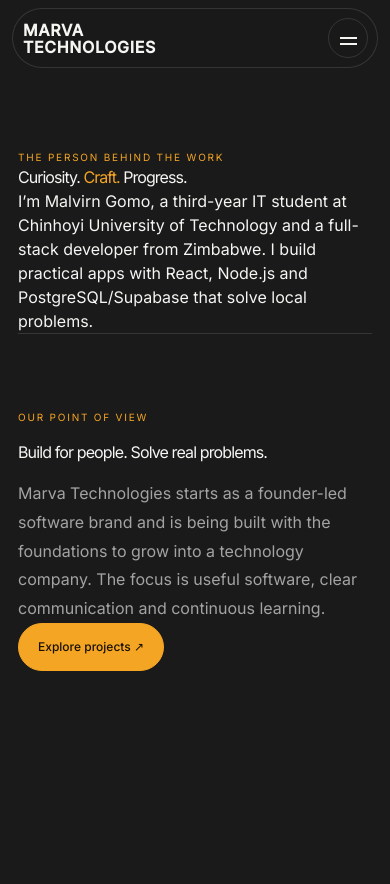
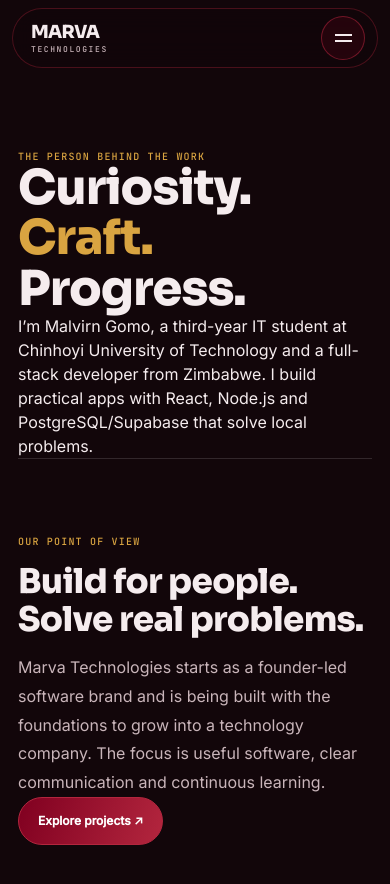
Before and after one commit to malvirn/marvatechnologies, a Next.js app: page /about in a window 390 px wide. Shown: the top 884 px of the page. Before the commit the page ends 844 px from the top, so only its background shows below. Built offline with nearby package versions, Linux system fonts and the light colour scheme.

Commit message:
Apply Marva maroon theme and responsive hero styling

```diff
--- a/src/app/globals.css
+++ b/src/app/globals.css
@@ -1,172 +1,150 @@
 @import "tailwindcss";
 
 @theme {
-  --color-background: #1a1a1a;
-  --color-surface: #232323;
-  --color-foreground: #f5f5f2;
-  --color-muted: #a3a3a3;
-  --color-accent: #f5a524;
+  --color-background: #12060A;
+  --color-surface: #1B0A10;
+  --color-foreground: #F5ECEE;
+  --color-muted: #C9B5BA;
+  --color-accent: #B3263E;
   --font-sans: var(--font-inter);
-  --font-heading: var(--font-space);
+  --font-heading: var(--font-sora);
 }
 
-:root,
-html[data-theme="dark"] {
+:root {
   color-scheme: dark;
-  --background: #1a1a1a;
-  --surface: #232323;
-  --text: #f5f5f2;
-  --muted: #a3a3a3;
-  --border: rgba(255,255,255,.12);
-  --accent: #f5a524;
-  --accent-ink: #1a1100;
-  --header-bg: rgba(26,26,26,.78);
-  --header-solid: rgba(26,26,26,.96);
-  --soft: rgba(255,255,255,.055);
-}
-html[data-theme="light"] {
-  color-scheme: light;
-  --background: #ffffff;
-  --surface: #f4f4f4;
-  --text: #1a1a1a;
-  --muted: #5c5c5c;
-  --border: rgba(0,0,0,.12);
-  --accent: #b86e00;
-  --accent-ink: #ffffff;
-  --header-bg: rgba(255,255,255,.82);
-  --header-solid: rgba(255,255,255,.97);
-  --soft: rgba(0,0,0,.045);
+  --background: #12060A;
+  --surface: #1B0A10;
+  --text: #F5ECEE;
+  --muted: #C9B5BA;
+  --border: rgba(245,236,238,.14);
+  --maroon: #800020;
+  --accent: #B3263E;
+  --gold: #D9A441;
+  --header-bg: rgba(18,6,10,.55);
+  --header-solid: rgba(18,6,10,.88);
+  --soft: rgba(255,255,255,.06);
 }
 *{box-sizing:border-box}
 html{scroll-behavior:smooth;background:var(--background)}
-body{margin:0;background:var(--background);color:var(--text);font-family:var(--font-inter),Arial,sans-serif;transition:background-color .2s,color .2s}
+body{margin:0;background:var(--background);color:var(--text);font-family:var(--font-inter),Arial,sans-serif;overflow-x:hidden}
 a{color:inherit;text-decoration:none}
 button{font:inherit}
-:focus-visible{outline:2px solid var(--accent);outline-offset:4px}
+:focus-visible{outline:2px solid var(--gold);outline-offset:4px}
 .shell{width:min(1120px,calc(100% - 48px));margin-inline:auto}
 
-/* Floating header */
-.site-header{position:fixed;z-index:100;top:calc(12px + env(safe-area-inset-top));left:50%;transform:translateX(-50%);width:min(1120px,calc(100% - 32px));height:64px;border:1px solid var(--border);border-radius:999px;background:var(--header-bg);backdrop-filter:blur(18px);-webkit-backdrop-filter:blur(18px);transition:background .25s,border-color .25s}
-.site-header.is-scrolled{background:var(--header-solid);border-color:color-mix(in srgb,var(--accent) 42%,var(--border))}
-.header-inner{height:100%;display:flex;align-items:center;justify-content:space-between;padding:0 9px 0 13px;gap:20px}
-.brand-lockup{display:flex;align-items:center;gap:9px;min-width:190px;color:var(--text)}
-.marva-mark{display:inline-flex;width:40px;height:40px;flex:0 0 40px}
-.marva-mark svg{display:block;overflow:visible}
-.wordmark{display:flex;flex-direction:column;gap:1px;font-family:var(--font-space),sans-serif;font-weight:700;line-height:1;letter-spacing:.08em}
-.typing-line,.typing-subline{position:relative;display:block;white-space:nowrap}
-.typing-line{font-size:15px}
-.typing-subline{font:500 8px var(--font-inter),sans-serif;letter-spacing:.29em;color:var(--muted);margin-top:4px}
-.typing-reserve{visibility:hidden;pointer-events:none}
-.typing-line>.typing-reserve,.typing-subline>.typing-reserve{position:absolute;inset:0 auto auto 0}
-.typing-cursor{display:inline-block;width:2px;height:1em;background:var(--accent);vertical-align:-.12em;margin-left:3px;animation:cursor-blink 1s steps(2,start) infinite}
-.typing-cursor.small{height:.9em}
-@keyframes cursor-blink{to{visibility:hidden}}
+/* Floating maroon header */
+.site-header{position:fixed;z-index:100;top:12px;left:12px;right:12px;margin-inline:auto;width:calc(100% - 24px);max-width:1120px;height:68px;border:1px solid rgba(179,38,62,.35);border-radius:999px;background:var(--header-bg);backdrop-filter:blur(14px);-webkit-backdrop-filter:blur(14px);transition:background .3s,border-color .3s,box-shadow .3s,height .3s}
+.site-header.scrolled{height:60px;background:var(--header-solid);border-color:rgba(179,38,62,.55);box-shadow:0 12px 38px rgba(0,0,0,.32)}
+.header-inner{height:100%;display:flex;align-items:center;justify-content:space-between;padding:0 12px 0 24px;gap:20px;transition:padding .3s}
+.site-header.scrolled .header-inner{padding-left:20px;padding-right:9px}
+.brand-lockup{display:flex;align-items:center;min-width:155px;color:var(--text)}
+.wordmark{display:flex;flex-direction:column;gap:4px;line-height:1}
+.wordmark-main{font:800 19px/1 var(--font-sora),sans-serif;letter-spacing:-.04em}
+.wordmark-sub{font:500 8px/1 var(--font-mono),monospace;letter-spacing:.2em;color:var(--muted)}
 .desktop-nav{height:100%;display:flex;align-items:center;gap:2px}
 .nav-link{position:relative;z-index:0;display:flex;align-items:center;height:42px;padding:0 13px;border-radius:999px;font-size:12px;font-weight:500;color:var(--muted);transition:color .2s}
 .nav-link:hover,.nav-link[aria-current="page"]{color:var(--text)}
-.nav-highlight{position:absolute;inset:0;z-index:-1;border-radius:999px;background:var(--soft)}
+.nav-highlight{position:absolute;inset:0;z-index:-1;border-radius:999px;background:rgba(179,38,62,.18)}
 .header-actions{position:relative;z-index:112;display:flex;align-items:center;gap:8px}
-.header-cta{display:inline-flex;align-items:center;justify-content:center;height:44px;padding:0 19px;border-radius:999px;background:var(--accent);color:var(--accent-ink);font-size:12px;font-weight:500;white-space:nowrap;transition:transform .2s,filter .2s}
-.header-cta:hover,.intro-button:hover{transform:translateY(-2px);filter:brightness(1.06)}
-.theme-toggle,.menu-button{width:44px;height:44px;display:grid;place-items:center;border:1px solid var(--border);border-radius:50%;background:transparent;color:var(--text);cursor:pointer}
-.theme-toggle:hover{background:var(--soft)}
-.menu-button{display:none;position:relative}
+.header-cta{display:inline-flex;align-items:center;justify-content:center;gap:10px;min-height:44px;padding:0 19px;border-radius:999px;background:linear-gradient(110deg,#800020,#B3263E);color:#fff;font-size:12px;font-weight:600;white-space:nowrap;transition:transform .2s,filter .2s}
+.header-cta:hover{transform:translateY(-2px);filter:brightness(1.08)}
+.menu-button{width:44px;height:44px;display:grid;place-items:center;border:1px solid rgba(179,38,62,.55);border-radius:50%;background:rgba(128,0,32,.18);color:var(--text);cursor:pointer}
 .menu-button span{position:absolute;width:17px;height:1.5px;background:currentColor;transition:transform .25s,top .25s}
 .menu-button span:first-child{top:18px}
 .menu-button span:last-child{top:24px}
-.menu-button.menu-open{background:var(--accent);border-color:var(--accent);color:var(--accent-ink);z-index:112}
+.menu-button.menu-open{background:var(--maroon);border-color:var(--accent);z-index:112}
 .menu-button.menu-open span:first-child{top:21px;transform:rotate(45deg)}
 .menu-button.menu-open span:last-child{top:21px;transform:rotate(-45deg)}
-.mobile-navigation{position:fixed;z-index:105;inset:0;min-height:100svh;padding:calc(100px + env(safe-area-inset-top)) 30px 34px;background:var(--background);display:flex;flex-direction:column;justify-content:space-between;overflow-y:auto}
+.mobile-navigation{position:fixed;z-index:105;inset:0;min-height:100svh;padding:calc(100px + env(safe-area-inset-top)) 30px 34px;background:#12060A;display:flex;flex-direction:column;justify-content:space-between;overflow-y:auto}
 .mobile-links{display:grid;max-width:600px;width:100%;margin:0 auto}
-.mobile-links a{min-height:76px;display:flex;align-items:center;justify-content:space-between;border-bottom:1px solid var(--border);font:500 32px var(--font-space),sans-serif}
-.mobile-links a.mobile-active{color:var(--accent)}
-.active-dot{width:7px;height:7px;border-radius:50%;background:var(--accent)}
+.mobile-links a{min-height:76px;display:flex;align-items:center;justify-content:space-between;border-bottom:1px solid var(--border);font:700 30px var(--font-sora),sans-serif}
+.mobile-links a.mobile-active{color:var(--gold)}
+.active-dot{width:7px;height:7px;border-radius:50%;background:var(--gold)}
 .mobile-bottom{width:min(600px,100%);margin:36px auto 0}
-.mobile-bottom .header-cta{display:flex;height:52px;width:100%;font-size:14px}
-.mobile-bottom p{font-size:11px;color:var(--muted);letter-spacing:.12em;margin-top:22px}
+.mobile-bottom .header-cta{display:flex;min-height:52px;width:100%;font-size:14px}
+.mobile-bottom p{font:400 9px var(--font-mono),monospace;text-transform:uppercase;letter-spacing:.12em;color:var(--muted);margin-top:22px}
 
-/* Hero intro */
-.intro-hero{position:relative;min-height:100svh;display:flex;align-items:center;background:var(--background);padding:150px max(24px,calc((100vw - 1120px)/2)) 110px;overflow:hidden}
-.hero-content-wrap{width:100%;max-width:930px}
-.hero-kicker{display:flex;align-items:center;gap:11px;color:var(--muted);font-size:10px;font-weight:500;letter-spacing:.19em;margin:0 0 42px}
-.hero-kicker span{width:4px;height:4px;border-radius:50%;background:var(--accent)}
-.hero-pretitle{font-size:clamp(19px,2.3vw,27px);font-weight:400;line-height:1.4;margin:0 0 19px;color:var(--muted)}
-.rotating-words{position:relative;display:inline-block;color:var(--accent);font-weight:500;white-space:nowrap}
-.rotating-words>.typing-reserve{position:absolute;inset:0 auto auto 0}
-.intro-title{font:700 clamp(48px,7.5vw,94px)/1.04 var(--font-space),sans-serif;letter-spacing:-.065em;max-width:1000px;margin:0;min-height:2.08em}
-.intro-title>.typing-reserve{display:block;visibility:hidden;height:0;pointer-events:none}
-.intro-title>span[aria-hidden="true"]{display:block}
-.headline-cursor{height:.82em}
-.intro-copy{max-width:600px;color:var(--muted);font-size:16px;line-height:1.85;margin:28px 0 0}
-.intro-actions{display:flex;gap:12px;flex-wrap:wrap;margin-top:34px}
-.intro-button{height:50px;display:inline-flex;align-items:center;justify-content:center;gap:12px;padding:0 21px;border:1px solid var(--border);border-radius:999px;font-size:12px;font-weight:500;transition:transform .2s,background .2s,border-color .2s}
-.button-accent{background:var(--accent);border-color:var(--accent);color:var(--accent-ink)}
-.button-outline{background:transparent;color:var(--text)}
-.button-outline:hover{border-color:var(--accent)}
-.hero-bottomline{position:absolute;left:max(24px,calc((100vw - 1120px)/2));right:max(24px,calc((100vw - 1120px)/2));bottom:30px;display:flex;justify-content:space-between;gap:20px;color:var(--muted);font-size:9px;letter-spacing:.18em}
+/* Full-screen photographic hero */
+.intro-hero{position:relative;isolation:isolate;min-height:100svh;display:flex;align-items:center;background:#12060A url("/hero-bg.webp") center center/cover no-repeat;padding:150px max(24px,calc((100vw - 1120px)/2)) 110px;overflow:hidden}
+.intro-hero::before{content:"";position:absolute;inset:0;z-index:-1;background:linear-gradient(90deg,rgba(18,6,10,.85) 0%,rgba(18,6,10,.68) 48%,rgba(18,6,10,.35) 100%),linear-gradient(0deg,rgba(18,6,10,.52),transparent 55%)}
+.hero-content-wrap{width:100%;max-width:780px;animation:hero-fade-up .85s cubic-bezier(.2,.7,.2,1) both}
+@keyframes hero-fade-up{from{opacity:0;transform:translateY(22px)}to{opacity:1;transform:translateY(0)}}
+.hero-kicker{font:500 10px/1.6 var(--font-mono),monospace;text-transform:uppercase;letter-spacing:.12em;color:var(--muted);margin:0 0 28px}
+.hero-pretitle{font:500 clamp(18px,2.3vw,25px)/1.4 var(--font-inter),sans-serif;margin:0 0 16px;color:var(--text)}
+.rotating-words{display:inline-block;color:var(--gold);font-weight:600;white-space:nowrap}
+.typing-cursor{display:inline-block;width:2px;height:1.05em;background:var(--gold);vertical-align:-.14em;margin-left:3px;animation:cursor-blink .9s steps(2,start) infinite}
+@keyframes cursor-blink{to{visibility:hidden}}
+.intro-title{font:800 clamp(2.4rem,9vw,4.5rem)/1.05 var(--font-sora),sans-serif;letter-spacing:-.02em;max-width:850px;margin:0;color:var(--text);text-wrap:balance}
+.intro-copy{max-width:580px;color:var(--muted);font-size:16px;line-height:1.85;margin:24px 0 0}
+.intro-actions{display:flex;gap:14px;flex-wrap:wrap;margin-top:34px}
+.intro-button{min-height:52px;display:inline-flex;align-items:center;justify-content:center;gap:12px;padding:16px 28px;border:1px solid transparent;border-radius:999px;font-size:14px;font-weight:600;transition:transform .2s,box-shadow .2s,background .2s,border-color .2s}
+.button-accent{background:linear-gradient(110deg,#800020,#B3263E);color:#fff;box-shadow:0 8px 28px rgba(128,0,32,.32)}
+.button-accent:hover{transform:translateY(-2px);box-shadow:0 12px 32px rgba(128,0,32,.46)}
+.button-outline{background:rgba(255,255,255,.06);border-color:rgba(245,236,238,.25);backdrop-filter:blur(10px);-webkit-backdrop-filter:blur(10px);color:var(--text)}
+.button-outline:hover{border-color:rgba(179,38,62,.85);transform:translateY(-2px)}
+.intro-button:active{transform:scale(.97)}
+.button-arrow{transition:transform .2s}
+.intro-button:hover .button-arrow{transform:translateX(4px)}
+.hero-bottomline{position:absolute;left:max(24px,calc((100vw - 1120px)/2));right:max(24px,calc((100vw - 1120px)/2));bottom:30px;display:flex;justify-content:space-between;gap:20px;color:var(--muted);font:400 9px var(--font-mono),monospace;letter-spacing:.12em;text-transform:uppercase}
 
-/* Existing page sections, adapted to the monochrome/amber system */
+/* Existing page sections */
 .nav-wrap{display:none}
 .hero{display:none}
 .section{padding:108px 0;border-top:1px solid var(--border)}
 .section-head{max-width:680px;margin-bottom:48px}
-.eyebrow{font-size:10px;letter-spacing:.18em;text-transform:uppercase;color:var(--accent)}
-.section h2{font:700 clamp(34px,4vw,54px)/1.1 var(--font-space),sans-serif;letter-spacing:-.055em;margin:15px 0}
+.eyebrow{font:500 10px var(--font-mono),monospace;letter-spacing:.12em;text-transform:uppercase;color:var(--gold)}
+.section h2{font:800 clamp(34px,4vw,54px)/1.1 var(--font-sora),sans-serif;letter-spacing:-.02em;margin:15px 0}
 .section-copy{color:var(--muted);line-height:1.8}
-.gradient,.hero-highlight{color:var(--accent)}
+.gradient,.hero-highlight{color:var(--gold)}
 .cards{display:grid;grid-template-columns:repeat(3,1fr);gap:16px}
 .card{padding:30px;background:var(--surface);border:1px solid var(--border);border-radius:14px;min-height:205px}
-.card small{font-size:10px;color:var(--accent);letter-spacing:.12em}
-.card h3{font:500 19px var(--font-space),sans-serif;margin:25px 0 10px}
+.card small{font:500 10px var(--font-mono),monospace;color:var(--gold);letter-spacing:.12em}
+.card h3{font:700 19px var(--font-sora),sans-serif;margin:25px 0 10px}
 .card p{font-size:13px;line-height:1.8;color:var(--muted)}
 .project{display:grid;grid-template-columns:1fr 1fr;gap:40px;align-items:center;padding:34px;border:1px solid var(--border);border-radius:18px;background:var(--surface)}
 .project-visual{min-height:260px;border-radius:12px;background:var(--background);display:grid;place-items:center;color:var(--accent)}
 .chips{display:flex;gap:8px;flex-wrap:wrap;margin:20px 0}
 .chips span{font-size:10px;color:var(--muted);border:1px solid var(--border);padding:8px 10px;border-radius:999px}
-.btn{display:inline-flex;align-items:center;gap:12px;padding:14px 19px;border-radius:999px;font-size:12px;font-weight:500;border:1px solid var(--border)}
-.primary{background:var(--accent);color:var(--accent-ink);border-color:var(--accent)}
+.btn{display:inline-flex;align-items:center;gap:12px;padding:14px 19px;border-radius:999px;font-size:12px;font-weight:600;border:1px solid var(--border)}
+.primary{background:linear-gradient(110deg,#800020,#B3263E);color:#fff;border-color:var(--accent)}
 .secondary{color:var(--text);background:transparent}
 .contact-band{padding:44px;border:1px solid var(--border);border-radius:18px;background:var(--surface);display:flex;align-items:center;justify-content:space-between;gap:24px}
-.contact-band h2{margin:10px 0;font:700 34px var(--font-space),sans-serif}
-.footer{padding:34px 0;color:var(--muted);font-size:11px;border-top:1px solid var(--border);display:flex;justify-content:space-between;gap:20px}
+.contact-band h2{margin:10px 0;font:800 34px var(--font-sora),sans-serif}
+.footer{padding:34px 0;color:var(--muted);font:400 9px var(--font-mono),monospace;letter-spacing:.12em;text-transform:uppercase;border-top:1px solid var(--border);display:flex;justify-content:space-between;gap:20px}
 .page-hero{padding:150px 0 70px}
-.page-hero h1{font:700 clamp(48px,7vw,82px)/1.05 var(--font-space),sans-serif;letter-spacing:-.06em;max-width:850px}
+.page-hero h1{font:800 clamp(48px,7vw,82px)/1.05 var(--font-sora),sans-serif;letter-spacing:-.02em;max-width:850px}
 .muted{color:var(--muted)}
 
 @media(max-width:899px){
   .desktop-nav,.header-cta{display:none}
   .menu-button{display:grid}
-  .header-inner{padding-left:10px}
+  .header-inner{padding-left:18px}
 }
 @media(max-width:760px){
   .shell{width:min(100% - 36px,1120px)}
-  .site-header{width:calc(100% - 24px);height:60px;top:calc(8px + env(safe-area-inset-top))}
-  .brand-lockup{min-width:0;gap:7px}
-  .marva-mark,.marva-mark svg{width:36px;height:36px}
-  .marva-mark{flex-basis:36px}
-  .typing-line{font-size:14px}
-  .theme-toggle,.menu-button{width:42px;height:42px}
-  .header-actions{gap:6px}
-  .intro-hero{padding:132px 22px 100px;min-height:100svh}
-  .hero-kicker{font-size:8px;letter-spacing:.13em;margin-bottom:35px}
+  .site-header{top:8px;height:60px}
+  .site-header.scrolled{height:54px}
+  .brand-lockup{min-width:0}
+  .wordmark-main{font-size:18px}
+  .intro-hero{align-items:flex-start;background-position:68% center;padding:132px 22px 100px;min-height:100svh}
+  .intro-hero::before{background:linear-gradient(180deg,rgba(18,6,10,.88) 0%,rgba(18,6,10,.72) 42%,rgba(18,6,10,.24) 100%),linear-gradient(90deg,rgba(18,6,10,.38),transparent)}
+  .hero-content-wrap{max-width:100%}
+  .hero-kicker{font-size:9px;margin-bottom:22px}
   .hero-pretitle{font-size:18px}
-  .intro-title{font-size:clamp(46px,12vw,68px);letter-spacing:-.06em}
-  .intro-copy{font-size:14px;line-height:1.8;margin-top:22px}
-  .intro-actions{gap:9px;margin-top:27px}
-  .intro-button{height:47px;padding:0 15px;font-size:11px}
-  .hero-bottomline{left:22px;right:22px;bottom:22px;font-size:8px;letter-spacing:.1em}
+  .intro-title{font-size:clamp(2.4rem,9vw,4.5rem);max-width:600px}
+  .intro-copy{font-size:14px;line-height:1.75;margin-top:18px;max-width:460px}
+  .intro-actions{gap:10px;margin-top:25px}
+  .intro-button{min-height:52px;padding:15px 22px;font-size:13px}
+  .hero-bottomline{left:22px;right:22px;bottom:20px;font-size:8px}
   .cards{grid-template-columns:1fr}
   .project{grid-template-columns:1fr;padding:20px}
   .section{padding:76px 0}
   .contact-band{align-items:flex-start;flex-direction:column;padding:26px}
   .footer{flex-direction:column}
 }
-@media(max-width:390px){
-  .wordmark{letter-spacing:.04em}
-  .typing-subline{font-size:7px}
-  .theme-toggle,.menu-button{width:40px;height:40px}
-  .intro-title{font-size:44px}
+@media(max-width:479px){
+  .intro-actions{flex-direction:column;align-items:stretch}
+  .intro-button{width:100%}
   .hero-bottomline span:last-child{display:none}
 }
 @media(prefers-reduced-motion:reduce){
```
